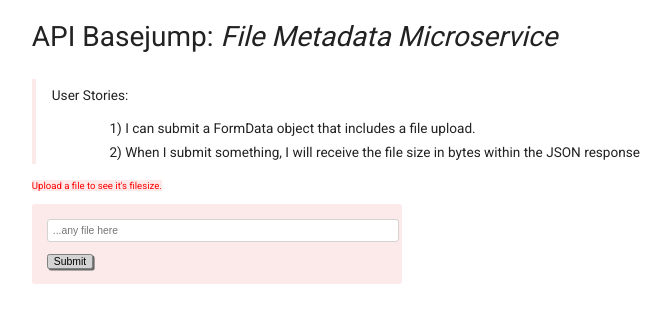
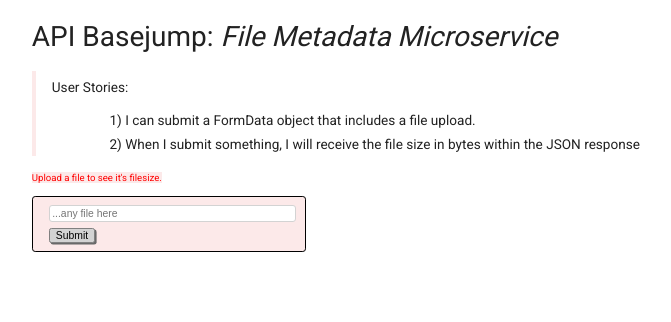
Before and after one commit to JP-Dub/file-metadata, a website: page views/index.html in a window 1280 px wide. Shown: the whole page, without its empty margins (71-742 px from the left). Drawn offline with Linux system fonts and the light colour scheme.

Commit message:
👭🏂 Checkpoint public/style.css:553280/414

```diff
--- a/public/style.css
+++ b/public/style.css
@@ -34,7 +34,7 @@ article {
   line-height: 20px;
   line-height: 2vmin;
   margin-top: -10px;
-  margin-top: 1vmin;
+  margin-top: -1vmin;
   padding-left: 20px;
   padding-left: 2vmin;
   text-align: left;
@@ -72,6 +72,7 @@ footer p {
   font-size: 1.2vmin;
   line-height: 20px;
   line-height: 2vmin;
+  font-family:;
 }
 
 .example {
@@ -83,20 +84,21 @@ footer p {
 
 form {
   margin-bottom: 2.5vmin;
-  padding: 15px;
+  padding: 1vmin 2vmin;
   background-color: #fce9e9;
   display: inline-block;
   width: 100%;
-  max-width: 340px;
-  border-radius: 3px;
+  max-width: 30vmin;
+  border-radius: .4vmin;
+  border: .05vmin solid black;
 }
 
 input {
   display: block;
-  margin-bottom: 10px;
-  padding: 5px;
+  margin-bottom: .5vmin;
+  padding: .3vmin;
   width: 100%;
-  border: 1px solid lightgrey;
+  border: .05vmin solid lightgrey;
   border-radius: 3px;
   font-size: 1.3vmin;
 }
```
